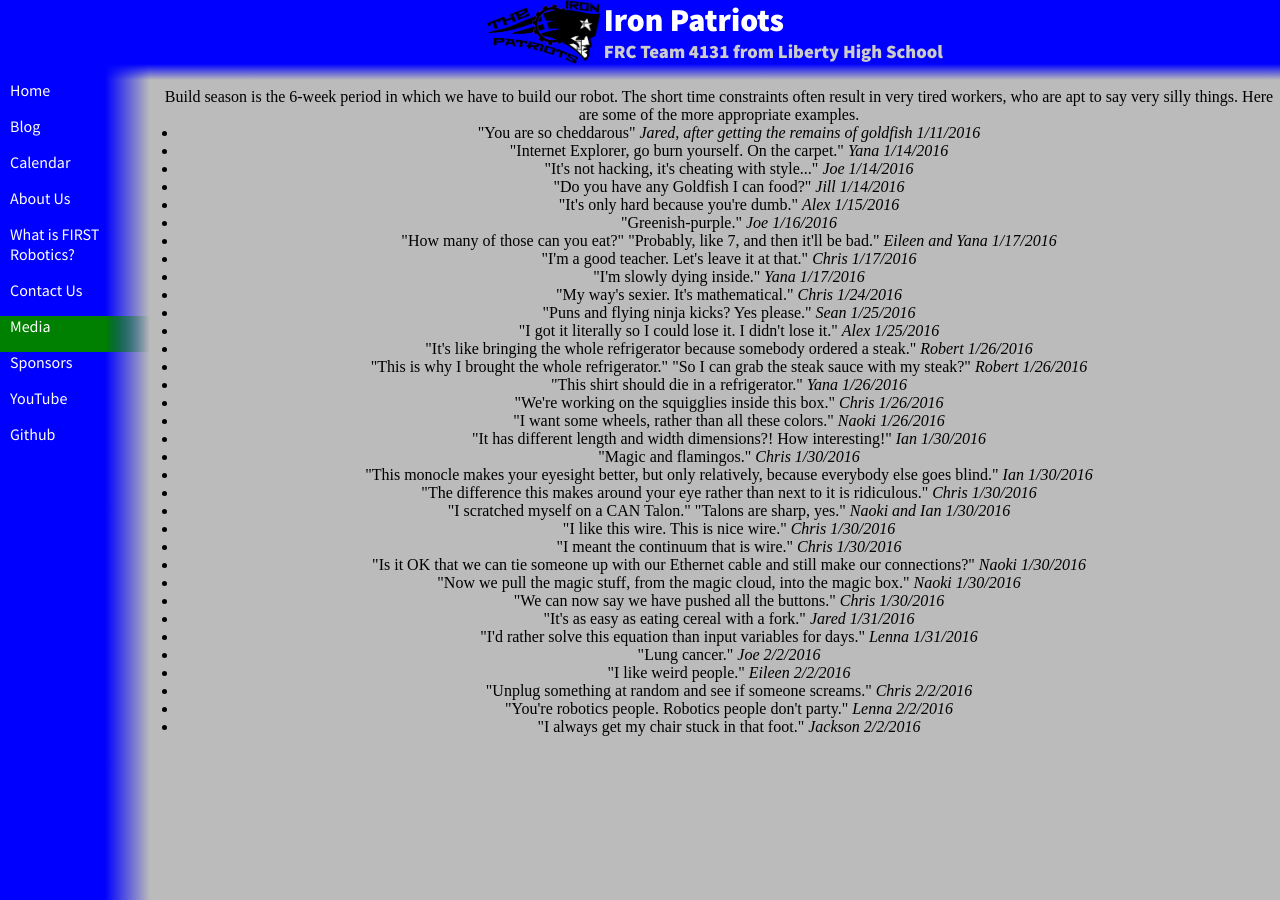
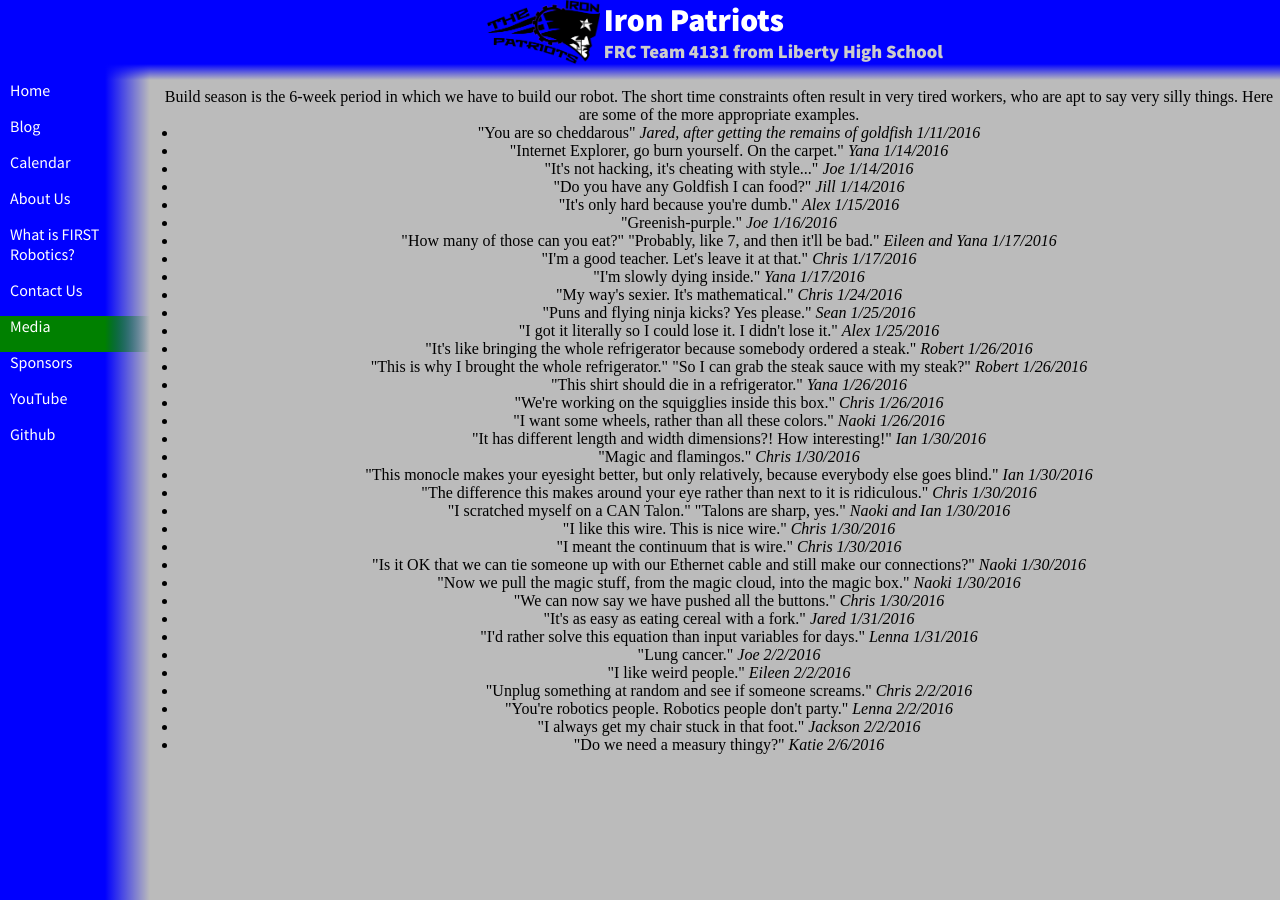
Before and after one commit to katiebugmoon/FRC4131.github.io, a Jekyll site: the page built from media/2016/quotes.html, in a window 1280 px wide. Built offline with Jekyll 4.4.1, drawn with Linux system fonts in a browser that asks for light colours; nearby versions of some CDN libraries.

Commit message:
Update quotes.html

```diff
--- a/media/2016/quotes.html
+++ b/media/2016/quotes.html
@@ -38,5 +38,6 @@ title: Build Season 2016 Quotes
 	<li>"Unplug something at random and see if someone screams." <i>Chris 2/2/2016</i></li>
 	<li>"You're robotics people. Robotics people don't party." <i>Lenna 2/2/2016</i></li>
 	<li>"I always get my chair stuck in that foot." <i>Jackson 2/2/2016</i></li>
+	<li>"Do we need a measury thingy?" <i>Katie 2/6/2016</i></li>
 </ul>
 <center>
```
